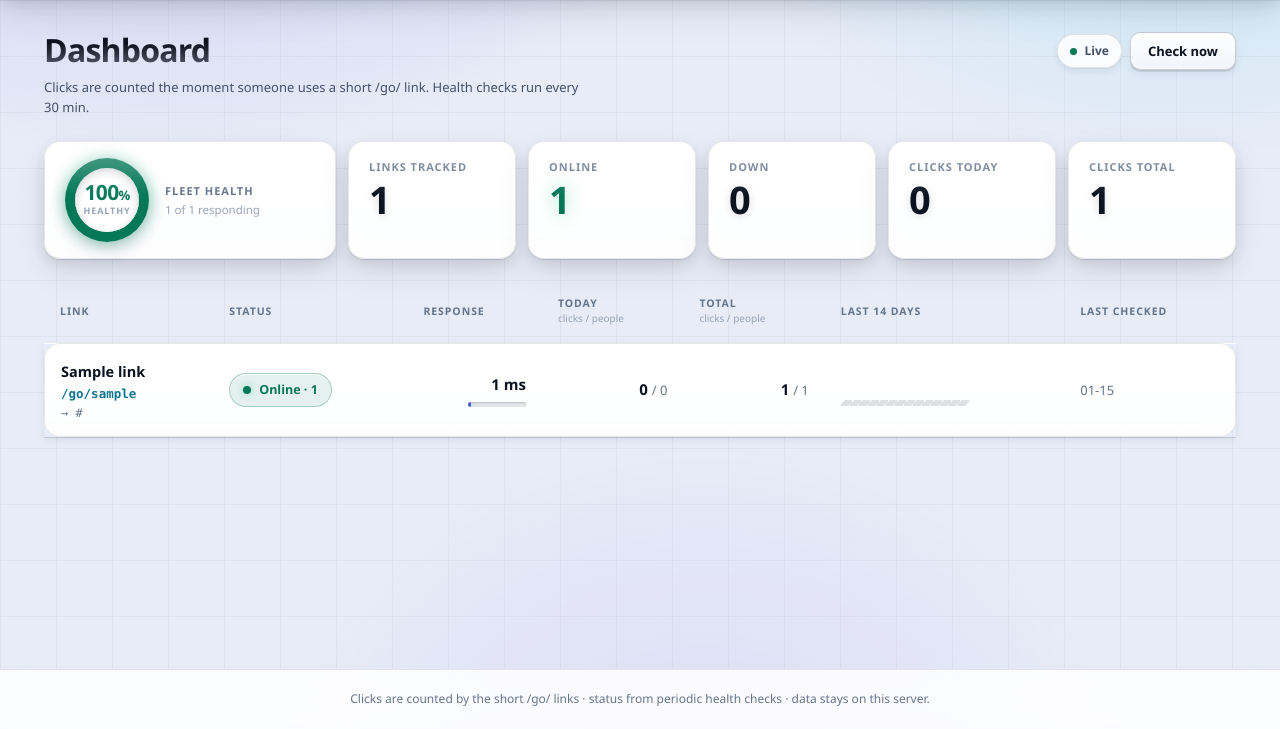
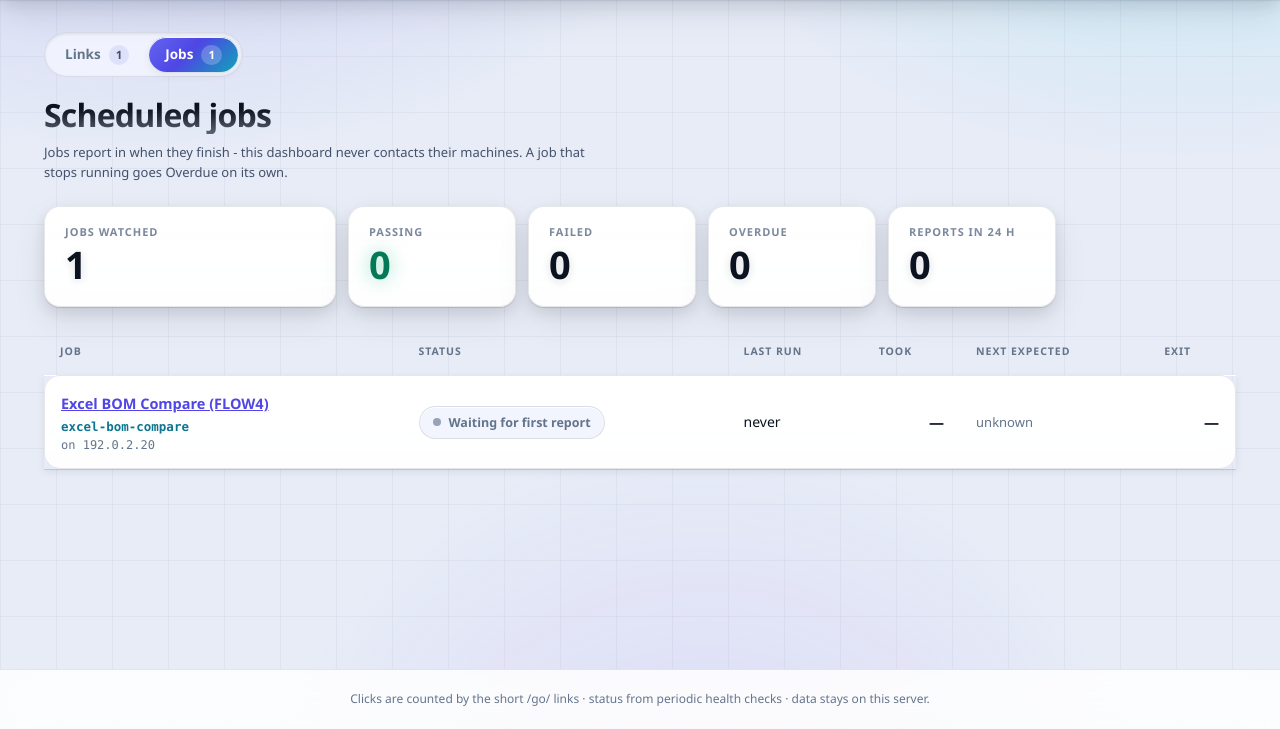
Before and after one commit to RkariNaJA/Dashboard-Check-Link, a Flask app: page /?view=jobs in a window 1280 px wide. Shown: the part 71-800 px from the top of the page. Run offline with Flask 3, Linux system fonts and the light colour scheme; tables that the repository leaves empty hold one stand-in row (values such as "Sample post").

Commit message:
Add a Jobs view beside Links on the dashboard

```diff
--- a/app.py
+++ b/app.py
@@ -59,6 +59,34 @@ def unique_slug(conn, wanted, ignore_id=None):
             return slug
         n += 1
         slug = f"{wanted}-{n}"
+
+
+# ------------------------------------------------------- display helpers
+
+@app.template_filter("ago")
+def ago(stamp):
+    """'2 h ago'. Absolute times in a table are hard to scan at a glance."""
+    if not stamp:
+        return "never"
+    seconds = (datetime.now()
+               - datetime.strptime(stamp, TIMESTAMP_FORMAT)).total_seconds()
+    if seconds < 90:
+        return "just now"
+    if seconds < 5400:
+        return f"{int(seconds // 60)} min ago"
+    if seconds < 172800:
+        return f"{int(seconds // 3600)} h ago"
+    return f"{int(seconds // 86400)} d ago"
+
+
+@app.template_filter("duration")
+def duration(ms):
+    if ms is None:
+        return "—"
+    seconds = int(ms) // 1000
+    if seconds < 60:
+        return f"{seconds}s"
+    return f"{seconds // 60}m {seconds % 60:02d}s"
 
 
 # ------------------------------------------------------------------ queries
@@ -139,9 +167,15 @@ def go(slug):
 
 @app.route("/")
 def dashboard():
+    """Links and jobs share one page - two views of the same question."""
+    view = "jobs" if request.args.get("view") == "jobs" else "links"
     rows = load_dashboard_rows()
-    return render_template("dashboard.html", rows=rows,
-                           summary=summary_of(rows),
+    job_rows = jobs.build_rows(JOBS, db.latest_job_runs(), datetime.now())
+    return render_template("dashboard.html", view=view,
+                           rows=rows, summary=summary_of(rows),
+                           job_rows=job_rows,
+                           job_summary=jobs.summarize(job_rows,
+                                                      db.job_runs_since(24)),
                            check_interval=CHECK_MIN)
 
 
@@ -341,6 +375,12 @@ def report_job_run(slug):
     return {"ok": True}, 201
 
 
+@app.route("/jobs/<slug>")
+def job_detail(slug):
+    """Run history for one job. Filled in by the next task."""
+    return redirect(url_for("dashboard", view="jobs"))
+
+
 @app.route("/refresh", methods=["POST"])
 def refresh_now():
     run_health_checks(TIMEOUT_S, SSL_VERIFY)
--- a/static/components.css
+++ b/static/components.css
@@ -328,3 +328,53 @@
   .stat-band { grid-template-columns: minmax(0, 1fr); }
   .stat-value { font-size: 32px; }
 }
+
+/* ---- Links | Jobs toggle -------------------------------------------- */
+/* A pressed-in track with one raised, lit tab - the same slab language
+   as the stat tiles, so the page still reads as one object. */
+.view-toggle {
+  display: inline-flex;
+  gap: var(--s1);
+  margin-bottom: var(--s5);
+  padding: var(--s1);
+  background: var(--surface-2);
+  border: 1px solid var(--edge);
+  border-radius: var(--r-pill);
+  box-shadow: inset 0 1px 3px var(--underside);
+}
+.view-toggle a {
+  display: inline-flex;
+  align-items: center;
+  gap: var(--s2);
+  padding: 7px var(--s4);
+  border-radius: var(--r-pill);
+  font-size: 13.5px;
+  font-weight: 650;
+  color: var(--ink-3);
+  text-decoration: none;
+  transition: color .15s ease, background .15s ease;
+}
+.view-toggle a:hover { color: var(--ink); }
+.view-toggle a.active {
+  color: var(--accent-ink);
+  background: var(--grad-accent);
+  box-shadow: var(--e1), var(--lip);
+}
+.view-toggle .count {
+  min-width: 20px;
+  padding: 1px 7px;
+  border-radius: var(--r-pill);
+  background: var(--accent-soft);
+  color: var(--ink-2);
+  font-size: 11.5px;
+  font-weight: 700;
+  text-align: center;
+}
+.view-toggle a.active .count {
+  background: rgba(255, 255, 255, 0.22);
+  color: var(--accent-ink);
+}
+.view-toggle .count-bad { background: var(--bad-soft); color: var(--bad); }
+.view-toggle a.active .count-bad {
+  background: var(--bad); color: #FFFFFF;
+}
--- /dev/null
+++ b/templates/_jobs.html
@@ -0,0 +1,96 @@
+{# The jobs view. Reuses the links view's status pills so a red pill means
+   the same thing on both: this needs looking at. #}
+<div class="page-head">
+  <div>
+    <h1>Scheduled jobs</h1>
+    <p class="page-note">
+      Jobs report in when they finish - this dashboard never contacts
+      their machines. A job that stops running goes Overdue on its own.
+    </p>
+  </div>
+</div>
+
+<div class="stat-band">
+  <div class="stat">
+    <div class="stat-label">Jobs watched</div>
+    <div class="stat-value">{{ job_summary.total }}</div>
+  </div>
+  <div class="stat">
+    <div class="stat-label">Passing</div>
+    <div class="stat-value ok-text">{{ job_summary.ok }}</div>
+  </div>
+  <div class="stat {{ 'stat-alert' if job_summary.failed }}">
+    <div class="stat-label">Failed</div>
+    <div class="stat-value {{ 'bad-text' if job_summary.failed else '' }}">{{ job_summary.failed }}</div>
+  </div>
+  <div class="stat {{ 'stat-alert' if job_summary.overdue }}">
+    <div class="stat-label">Overdue</div>
+    <div class="stat-value {{ 'bad-text' if job_summary.overdue else '' }}">{{ job_summary.overdue }}</div>
+  </div>
+  <div class="stat">
+    <div class="stat-label">Reports in 24 h</div>
+    <div class="stat-value">{{ job_summary.runs_24h }}</div>
+  </div>
+</div>
+
+{% if job_rows %}
+<div class="table-wrap">
+<table class="links-table">
+  <thead>
+    <tr>
+      <th>Job</th>
+      <th>Status</th>
+      <th>Last run</th>
+      <th class="num">Took</th>
+      <th>Next expected</th>
+      <th class="num">Exit</th>
+    </tr>
+  </thead>
+  <tbody>
+  {% for r in job_rows %}
+    <tr>
+      <td class="cell-link">
+        <div class="link-name">
+          <a href="{{ url_for('job_detail', slug=r.job.slug) }}">{{ r.job.name }}</a>
+        </div>
+        <div class="short-link">{{ r.job.slug }}</div>
+        {% if r.job.host %}<div class="link-url">on {{ r.job.host }}</div>{% endif %}
+      </td>
+      <td data-label="Status">
+        {% if r.status == 'ok' %}
+          <span class="status status-ok"><span class="dot"></span>Passing</span>
+        {% elif r.status == 'failed' %}
+          <span class="status status-bad"><span class="dot"></span>Failed</span>
+        {% elif r.status == 'overdue' %}
+          <span class="status status-bad"><span class="dot"></span>Overdue</span>
+        {% else %}
+          <span class="status status-off"><span class="dot"></span>Waiting for first report</span>
+        {% endif %}
+      </td>
+      <td data-label="Last run">
+        {{ r.run["started_at"] | ago if r.run else "never" }}
+        {% if r.run %}<div class="dim">{{ r.run["started_at"][5:16] }}</div>{% endif %}
+      </td>
+      <td class="num" data-label="Took">
+        {% if r.run %}{{ r.run["duration_ms"] | duration }}{% else %}&mdash;{% endif %}
+      </td>
+      <td data-label="Next expected">
+        {% if r.next_expected %}
+          {{ r.next_expected.strftime('%m-%d %H:%M') }}
+        {% else %}<span class="dim">unknown</span>{% endif %}
+      </td>
+      <td class="num" data-label="Exit">
+        {% if r.run %}{{ r.run["exit_code"] }}{% else %}&mdash;{% endif %}
+      </td>
+    </tr>
+  {% endfor %}
+  </tbody>
+</table>
+</div>
+{% else %}
+<div class="empty">
+  <p>No jobs configured yet. Add a <code>[job:&lt;slug&gt;]</code> section to
+     <code>config.ini</code> on this server, then point that job's Scheduled
+     Task at <code>report.py</code>.</p>
+</div>
+{% endif %}
--- a/templates/dashboard.html
+++ b/templates/dashboard.html
@@ -2,6 +2,21 @@
 {% block title %}Dashboard · Link Watch{% endblock %}
 {% block head %}<meta http-equiv="refresh" content="60">{% endblock %}
 {% block content %}
+
+{# One page, two questions: is the web app up, and did the batch job run. #}
+<nav class="view-toggle">
+  <a href="{{ url_for('dashboard') }}"
+     class="{{ 'active' if view == 'links' }}">
+    Links <span class="count">{{ summary.total }}</span></a>
+  <a href="{{ url_for('dashboard', view='jobs') }}"
+     class="{{ 'active' if view == 'jobs' }}">
+    Jobs <span class="count">{{ job_summary.total }}</span>
+    {%- if job_summary.overdue or job_summary.failed %}
+    <span class="count count-bad">{{ job_summary.overdue + job_summary.failed }}</span>
+    {%- endif %}</a>
+</nav>
+
+{% if view == 'jobs' %}{% include "_jobs.html" %}{% else %}
 
 {% set pct = (summary.online * 100 // summary.total) if summary.total else 0 %}
 
@@ -163,4 +178,6 @@
 </div>
 {% endif %}
 
+{% endif %}
+
 {% endblock %}
```
Also changed, not shown: tests/test_dashboard_views.py (added, +95 -0 lines).
